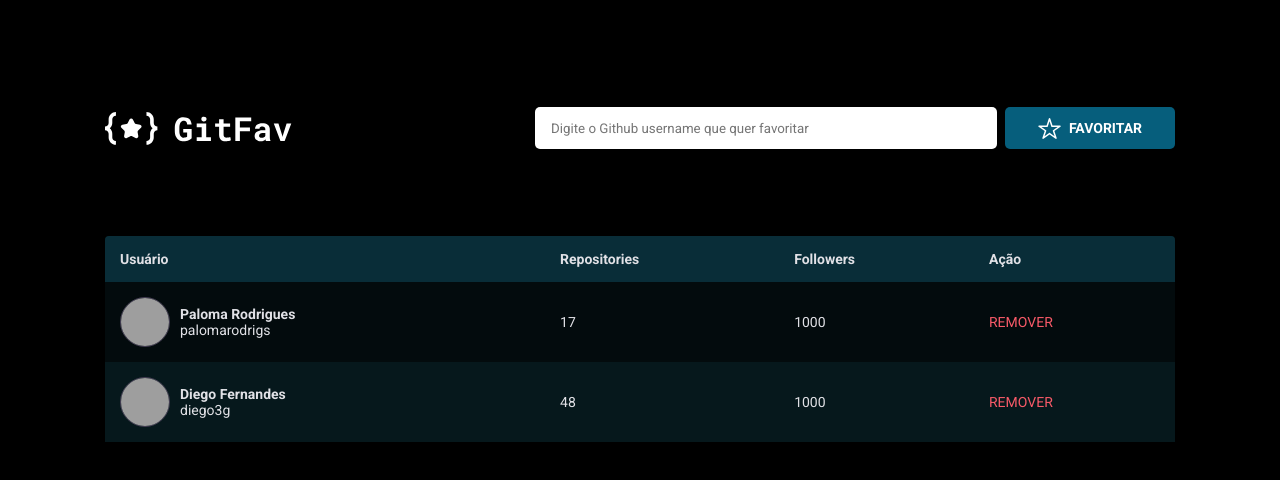
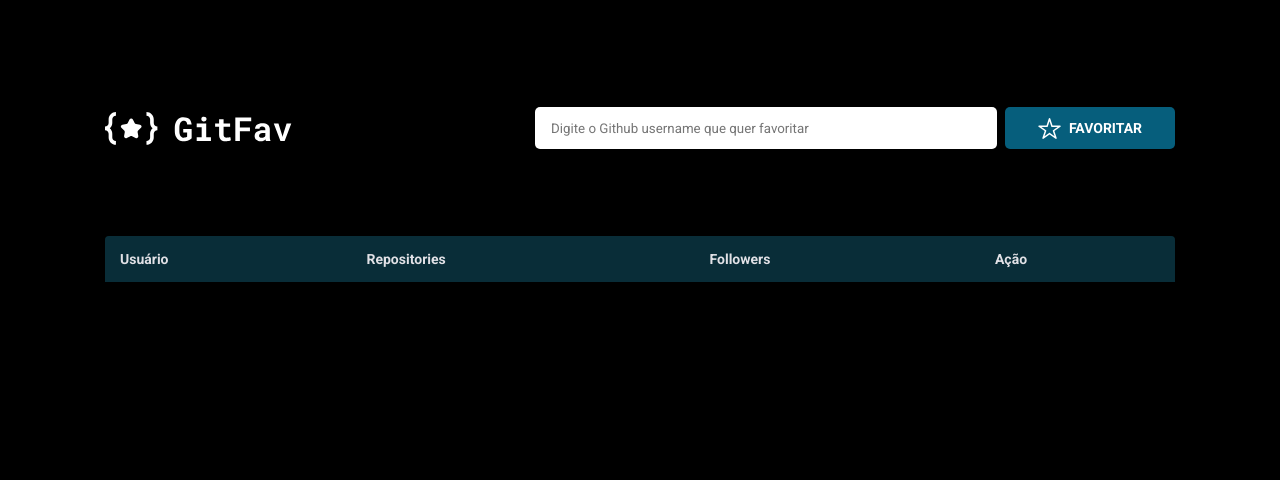
Before and after one commit to palomarodrigs/github-favorites, a plain HTML site: page index.html in a window 1280 px wide. Drawn offline with Linux system fonts and the light colour scheme; grey boxes are pictures that could not be loaded.

Commit message:
:globe_with_meridians: localstorage

```diff
--- a/index.html
+++ b/index.html
@@ -13,7 +13,7 @@
     />
 
     <link rel="stylesheet" href="style.css" />
-    <title>Github | Favoritos</title>
+    <title>🐱 Github | Favoritos</title>
   </head>
   <body>
     <div id="app">
--- a/js/favorites.js
+++ b/js/favorites.js
@@ -1,3 +1,18 @@
+export class GithubUser {
+  static search(username) {
+    const endpoint = `https://api.github.com/users/${username}`;
+
+    return fetch(endpoint)
+      .then((data) => data.json())
+      .then(({ login, name, public_repos, followers }) => ({
+        login,
+        name,
+        public_repos,
+        followers,
+      }));
+  }
+}
+
 export class Favorites {
   constructor(root) {
     this.root = document.querySelector(root);
@@ -5,20 +20,16 @@ export class Favorites {
   }
 
   load() {
-    this.entries = [
-      {
-        login: "palomarodrigs",
-        name: "Paloma Rodrigues",
-        public_repos: "17",
-        followers: "1000",
-      },
-      {
-        login: "diego3g",
-        name: "Diego Fernandes",
-        public_repos: "48",
-        followers: "1000",
-      },
-    ];
+    this.entries = JSON.parse(localStorage.getItem("@github-favorites:")) || [];
+  }
+
+  delete(user) {
+    const filteredEntries = this.entries.filter(
+      (entry) => entry.login !== user.login
+    );
+
+    this.entries = filteredEntries;
+    this.update();
   }
 }
 
@@ -45,6 +56,13 @@ export class FavoritesView extends Favorites {
       row.querySelector(".user span").textContent = user.login;
       row.querySelector(".repositories").textContent = user.public_repos;
       row.querySelector(".followers").textContent = user.followers;
+
+      row.querySelector(".remove").onclick = () => {
+        const isOk = confirm("Tem certeza que deseja deletar essa linha?");
+        if (isOk) {
+          this.delete(user);
+        }
+      };
 
       this.tbody.append(row);
     });
```
